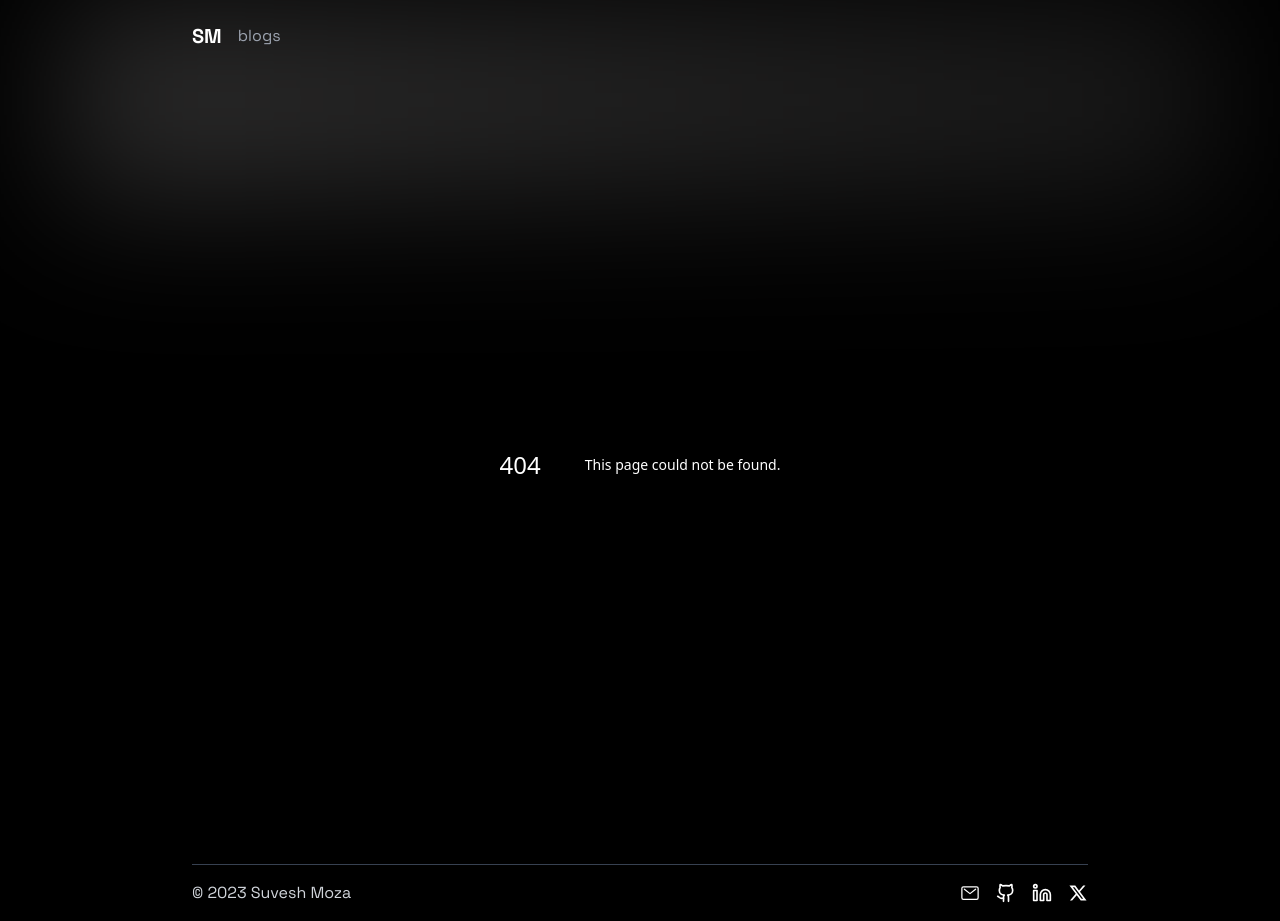
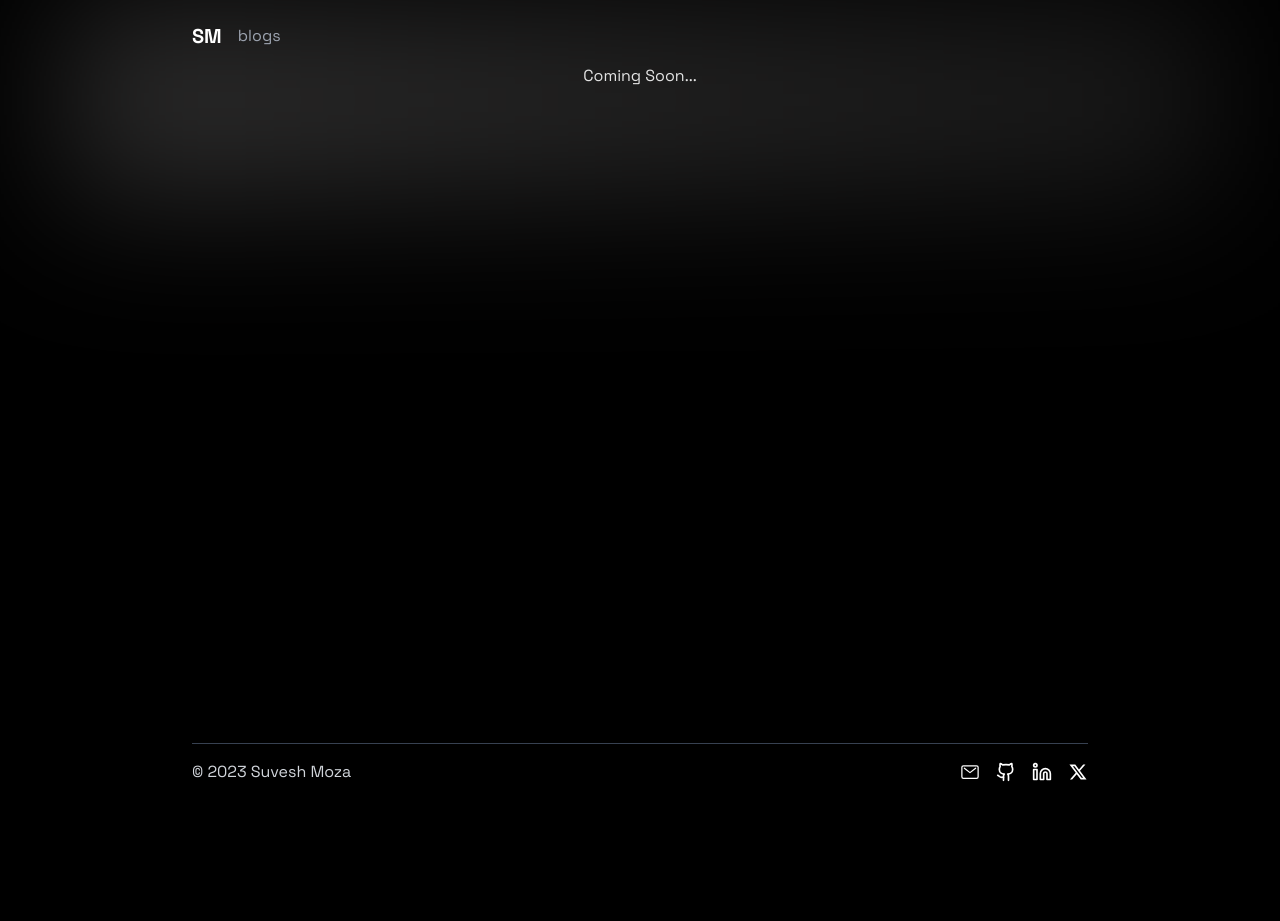
Before and after one commit to suveshmoza/portfolio, a Next.js app: page /blogs in a window 1280 px wide. Before the commit this address had no page. After the commit the page ends 800 px from the top, so only its background shows below. Built offline with nearby package versions, Linux system fonts and the light colour scheme.

Commit message:
add: blogs page

```diff
--- /dev/null
+++ b/app/blogs/page.tsx
@@ -0,0 +1,12 @@
+import { Metadata } from 'next';
+
+type Props = {};
+
+export const metadata: Metadata = {
+	title: "Suvesh Blog's",
+	description: 'Blogs Wriiten by Suvesh Moza.',
+};
+
+export default function Blogs({}: Props) {
+	return <p>Coming Soon...</p>;
+}
```
